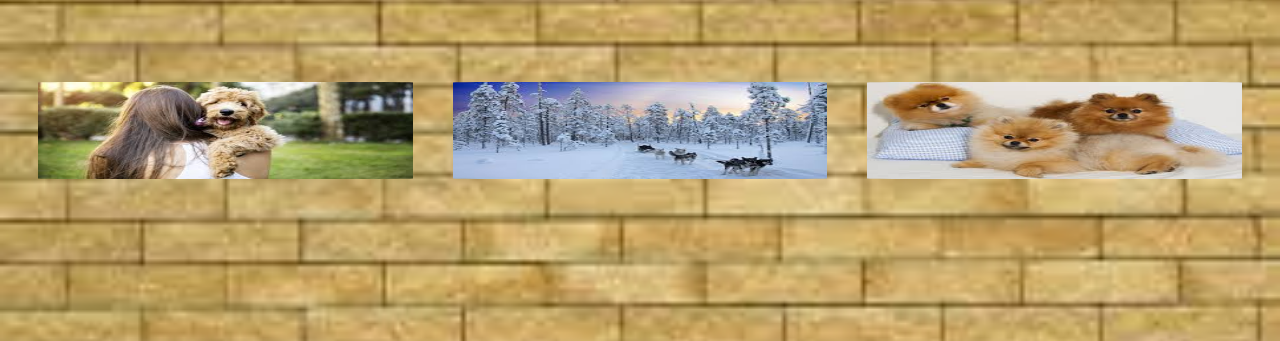
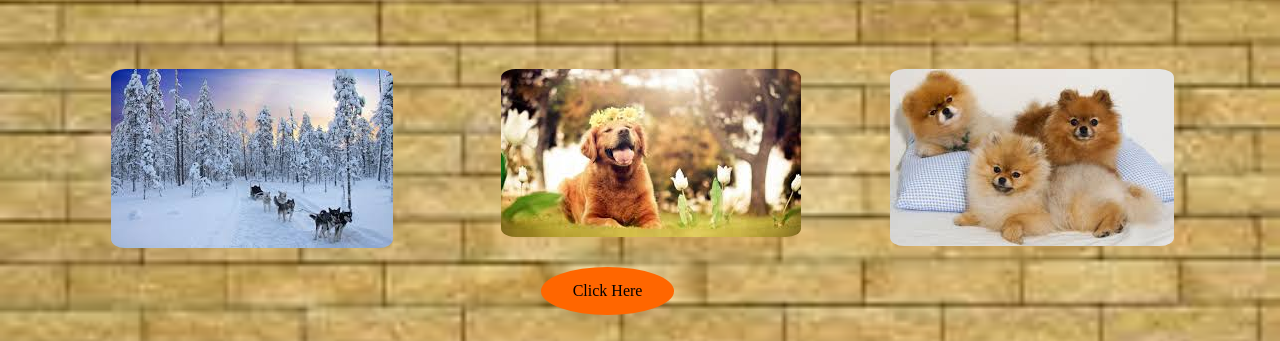
Before and after one commit to sanssastark/csy1018-assign1, a plain HTML site: page index.html in a window 1280 px wide. Shown: the part 286-627 px from the top of the page. Drawn offline with Linux system fonts and the light colour scheme.

Commit message:
fourth commit

```diff
--- a/index.html
+++ b/index.html
@@ -8,10 +8,10 @@
 	</head>
 	<body>
 		<header>
-			<h2> <B>HOME<B> </h2>
+			<h2> My Portfolio</h2>
 			<div class="menubar">
 			<ul>
-
+				<li><a href="index.html" target="_blank">Home</a>
 				<li><a href="bio.html" >Biography</a></li>
 				<li><a href="CV.html" >CV</a></li>
 				<li><a href="Contact.html" >Contact</a></li>
@@ -21,19 +21,30 @@
 		</header>
 
 		<section>
+
+
 				<div class="pic">
+					<img src="1.jpg"><br>
 
-				<img src="download.jpg">
+				</div>
+				<div class="img">
+					<img src="2.jpg">
+					<ul><li><a href="">Click Here</a>
+						<ul><li><p>My name Is Anishma Tuladhar and welcome to my website</p></li></ul>
+					</li>
+					</ul>
+				</div>
 
 
 
-				<img src="1.jpg">
+				<div class="photo">
+					<img src="doggie.jpg">
+				</div>
 
 
 
-				<img src="doggie.jpg">
 
-			</div>
+
 		</section>
 
 		<footer>
--- a/style/styles.css
+++ b/style/styles.css
@@ -1,23 +1,24 @@
 body{
-	margin:1%; font-size: 18px; ;font-family: "Bradley Hand ITC", Bradley,serif;
+	margin:1%; font-size: 18px; ;font-family: "Gabriola", Gabriola, serif;
 }
 h1,h2,h3,h4,h5,h6,p{
 	margin: 0;padding: 0;
 }
 
-li{
+ul{
 list-style:none;
 }
+
+a{
+	text-decoration: none;
+}
 header{
-	font-size: 50px;margin: 1px;padding: 1%;text-align: center;color:#FF9900;font-family: "Gabriola", Gabriola, serif;
+	font-size: 50px;margin: 1px;padding: 1%;text-align: center;color:#FF9900;
 
 }
-section{
-	display: flex; flex-direction: row; padding: 0%;
-	margin:0%; font-size:30px; justify-content: space-around;
-}
+
 .menubar ul{
-	display:flex; flex-direction:row; flex-grow:1;boarder-radius: 19%; background: linear-gradient(-200deg,#FFFFFF,orange);
+	display:flex; flex-direction:row; flex-grow:1;boarder-radius: 19%; background: linear-gradient(-0deg,#FFFFFF,orange);
 
 }
 
@@ -48,7 +49,7 @@ section{
 
 .menubar li a:hover {
 	 border-radius: 10px;
-    background: #A0522D;
+    background:#FFCF79;;
 	color: #FFFBD0;
     padding: 20px;
 	text-align: center;
@@ -57,33 +58,83 @@ section{
 }
 
 
+section{
+	display: flex; flex-direction: row; padding: 1%;
+	margin:0%; font-size:30px; justify-content: space-around; flex-grow: 1;
+}
+
+.pic{
+	width:33.33333%;
+	margin-left: 7%;
+
+}
+
+.img{
+	width: 33.33333%;
+	margin-left: 2%;
+	transition: 4s;
+
+}
 
 
+.photo{
+	width:33.33333%;
+	margin-left: 2%;
+
+}
+
+.img ul li a{
+	color: Black;
+	background-color: #FF6600;
+    border-radius: 50%;
+
+    padding: 15px 32px;
+    text-align: center;
+    text-decoration: none;
+    display: inline-block;
+    font-size: 16px;
+}
+}
+
+.img ul li:hover a{
+	color: white;
+}
+
+.img ul li ul{display: none;}
 
 
-.pic{
-	display: flex; flex-direction:row;
-    margin: 5px;
-
-
-
-    float: left;
-    width: 100%;
-	justify-content:space-around;
-
+.img ul li:hover ul{
+    display: block;
+	border-radius:15%;
+	background: #DCDCDC;
 
 
 }
 
-.pic img:hover {
-    transform: rotateY(200deg);
+
+.img img{
+
+
+	 border-radius: 5%;
+}
+.pic img{
+	border-radius: 5%;
+}
+.photo img{
+	border-radius: 5%;
+}
+
+.img img:hover{
+	transform: rotateY(200deg);
 
 }
- .pic img {
-    width: 50%;
-    height: 35%;
-	padding: 20px;
-	 border-radius: 15%;
+.pic img:hover{
+	transform: rotate(180deg);
+}
+.photo img:hover{
+	transform: rotateZ(20deg);
+}
+
 }
 
 
```
